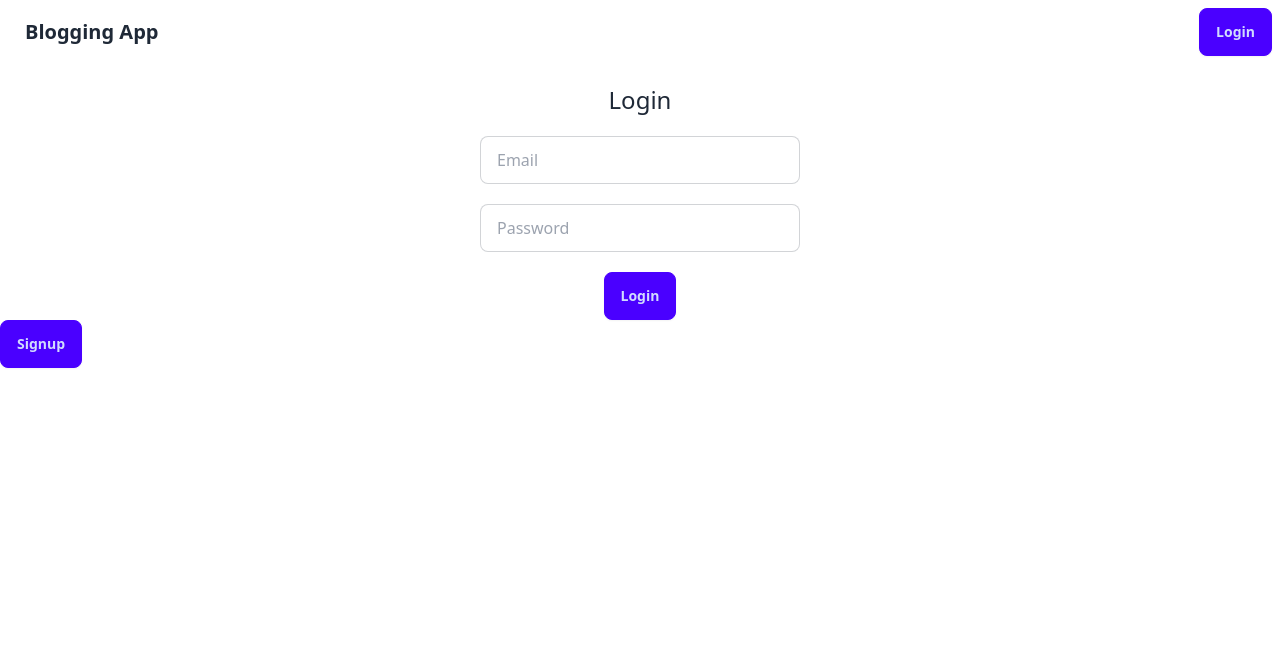
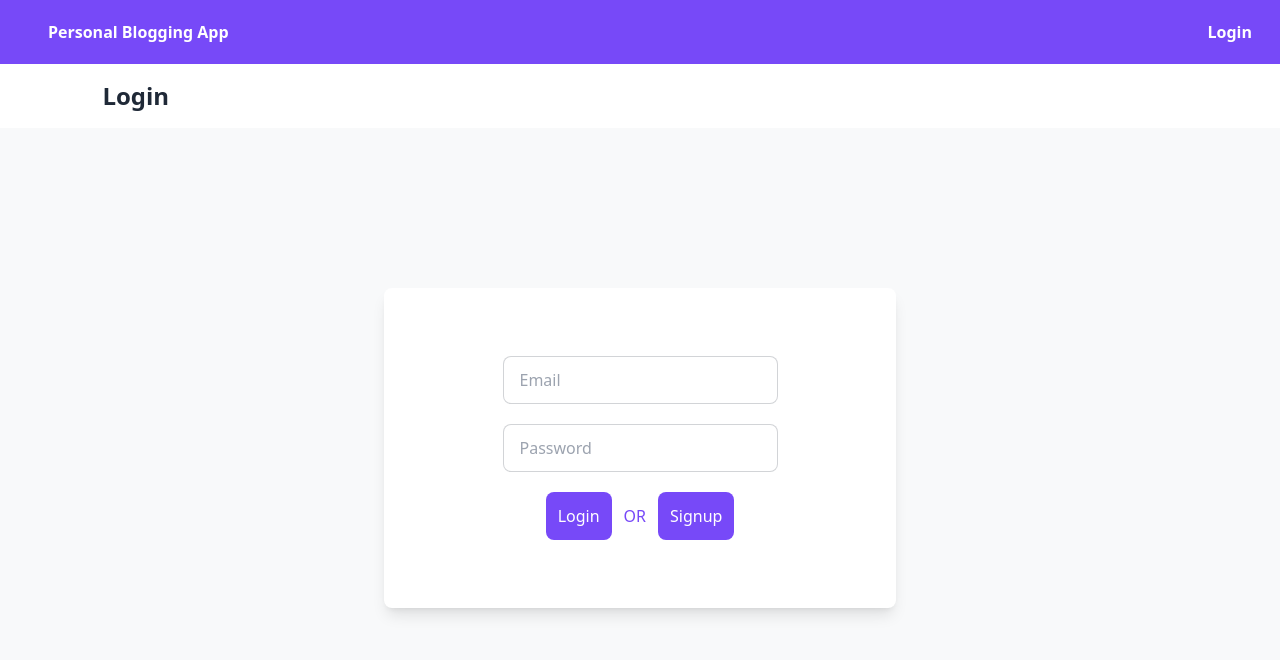
Before and after one commit to mtalalned/Blogging-App-React, a React (Vite) app: page /login in a window 1280 px wide. Shown: the top 660 px of the page. Built offline with nearby package versions, Linux system fonts and the light colour scheme; no server answers.

Commit message:
Dashboard Ui is Completed

```diff
--- a/src/Pages/Dashboard.jsx
+++ b/src/Pages/Dashboard.jsx
@@ -195,24 +195,38 @@ const Dashboard = () => {
 
   return (
     <>
-    <div className='flex flex-col justify-center items-center'>
+    <h1 className='text-2xl text-center m-4 text-start ms-[8%] font-bold'>Dashboard</h1>
+    <div className='flex flex-col justify-center items-start bg-[#f8f9fa] py-[35px] ps-[15px] min-[400px]:ps-[50px] min-[600px]:ps-[112px]'>
 
-      <form onSubmit={addBlog} className='flex flex-col justify-center items-center gap-4'>
-        <input type="text" placeholder="Title" className="input input-bordered" minLength={5} maxLength={50} ref={title}/>
-        <textarea className="textarea textarea-bordered" placeholder="Post your blog" minLength={100} maxLength={3000} ref={blog}></textarea>
-        <button type='submit' className="btn btn-primary">{loader ? <span className="loading loading-spinner loading-md"></span> : 'Publish Blog'}</button>
-      </form>
+      <div className='flex flex-col gap-5 justify-center items-start px-5 min-[450px]:px-[65px] py-7 bg-[#ffffff] w-[95%] min-[400px]:w-[85%] min-[900px]:w-[70%] min-w-[300px] min-h-[40vh] rounded-lg shadow-lg'>
+          <form onSubmit={addBlog} className='flex w-full flex-col justify-center items-start gap-4'>
+            <input type="text" placeholder="Title" className="w-full input input-bordered focus:ring-2 focus:ring-[#7749f8] focus:ring-offset-1 focus:ring-offset-[#f8f9fa]" minLength={5} maxLength={50} required ref={title}/>
+            <textarea className="textarea textarea-bordered w-full focus:ring-2 focus:ring-[#7749f8] focus:ring-offset-1 focus:ring-offset-[#f8f9fa]" placeholder="What is in your mind" minLength={100} maxLength={3000} ref={blog} required></textarea>
+            <button type='submit' className="bg-[#7749f8] text-white rounded-lg py-2 px-6">{loader ? <span className="loading loading-spinner loading-md"></span> : 'Publish Blog'}</button>
+          </form>
+      </div>
 
-      <div className='flex flex-col justify-center gap-5 w-full'>
-        <h1 className='text-2xl text-start font-bold'>My blogs</h1>
-        {mainLoader ? <span className="loading loading-spinner loading-md"></span> : blogArray.length > 0 ? blogArray.map ((items , index)=> {
-          return <div key={items.docid} className='w-full border'>
-            <p>{items.title}</p>
-            <p>{userObj.firstName}{' '}{userObj.lastName}</p>
-            <p>{items.postingDay}</p>
-            <p className='break-words'>{items.blog}</p>
-            <button onClick={()=> openDeleteModal(items.docid , index)} className='btn btn-primary'>Delete</button>
-            <button onClick={()=> openUpdateModal(items.docid ,index)} className='btn btn-error'>Edit</button>
+        <h1 className='text-2xl text-start font-bold mt-10 mb-6'>My blogs</h1>
+
+      <div className='flex flex-col gap-5 justify-start items-start w-[80%] min-[400px]:w-[85%] min-[900px]:w-[70%]'>
+        {mainLoader ? <div className='text-center w-full mt-5'><span className="loading loading-spinner loading-lg text-[#7749f8]"></span></div>: blogArray.length > 0 ? blogArray.map ((items , index)=> {
+          return <div key={items.docid} className='flex w-[100%] px-7 py-5 flex-col bg-[#ffffff] justify-center items-start gap-4 rounded-lg shadow-lg  min-h-[40vh] min-w-[300px]'>
+            <div className='flex justify-start items-start gap-4 w-full pe-5'>
+              <div className='text-white bg-[#7749f8] rounded-lg p-5 flex justify-center items-center'>
+                img
+              </div>
+              <div className='flex flex-col justify-start items-start w-[80%]'>
+                <p className='font-bold text-2xl w-full border break-words'>{items.title}</p>
+                <p className='text-sm text-[#747779] font-bold'>{userObj.firstName}{' '}{userObj.lastName} - {items.postingDay}</p>
+              </div>
+            </div>
+            <div className='break-words w-full'>
+              <p className='break-words text-[#7f868d]'>{items.blog}</p>
+            </div>
+            <div className='flex justify-start gap-1'>
+              <button onClick={()=> openDeleteModal(items.docid , index)} className='hover:bg-[#dadcde] text-[#7749f8] rounded-lg px-3 py-1'>Delete</button>
+              <button onClick={()=> openUpdateModal(items.docid ,index)} className='hover:bg-[#dadcde] text-[#7749f8] rounded-lg px-3 py-1'>Edit</button>
+            </div>
           </div>}) : <div>No data post something</div>
           }
       </div>
--- a/src/Pages/Login.jsx
+++ b/src/Pages/Login.jsx
@@ -38,13 +38,18 @@ const Login = () => {
 
   return (
     <div>
-      <h1 className='text-2xl text-center m-5'>Login</h1>
-      <form onSubmit={SignInUser} className='flex flex-col gap-5 justify-center items-center'>
-        <input type="text" placeholder="Email" className="input input-bordered w-full max-w-xs" ref={email} required/>
-        <input type="password" placeholder="Password" className="input input-bordered w-full max-w-xs" ref={password} required/>
-        <button type='submit' className="btn btn-primary">{loader ? <span className="loading loading-spinner loading-md"></span> : 'Login'}</button>
+      <h1 className='text-2xl text-center m-4 text-start ms-[8%] font-bold'>Login</h1>
+      <div className='bg-[#f8f9fa] flex justify-center items-center min-h-[80vh]'>
+      <form onSubmit={SignInUser} className='flex flex-col gap-5 justify-center items-center bg-[#ffffff] w-[40%] min-w-[300px] min-h-[40vh] rounded-lg shadow-lg'>
+        <input type="text" placeholder="Email" className="input input-bordered min-w-[275px] focus:ring-2 focus:ring-[#7749f8] focus:ring-offset-1 focus:ring-offset-[#f8f9fa]" ref={email} required/>
+        <input type="password" placeholder="Password" className="input input-bordered min-w-[275px] focus:ring-2 focus:ring-[#7749f8] focus:ring-offset-1 focus:ring-offset-[#f8f9fa]" ref={password} required/>
+        <div className='flex gap-3 justify-center items-center'>
+        <button type='submit' className="bg-[#7749f8] text-white rounded-lg p-3">{loader ? <span className="loading loading-spinner loading-md"></span> : 'Login'}</button>
+        <p className='text-[#7749f8]'>OR</p>
+        <button onClick={()=>{navigate('/signup')}} className="bg-[#7749f8] text-white rounded-lg p-3">Signup</button>
+        </div>
       </form>
-      <button onClick={()=>{navigate('/signup')}} className="btn btn-primary">Signup</button>
+      </div>
     </div>
   )
 }
--- a/src/Pages/Signup.jsx
+++ b/src/Pages/Signup.jsx
@@ -65,15 +65,17 @@ const Signup = () => {
 
   return (
     <div>
-      <h1 className='text-2xl text-center m-5'>Signup</h1>
-      <form onSubmit={signUpUser} className='flex flex-col gap-5 justify-center items-center'>
-      <input type="text" placeholder="First Name" className="input input-bordered w-full max-w-xs" ref={firstName} required minLength={3}/>
-      <input type="text" placeholder="Last Name" className="input input-bordered w-full max-w-xs" ref={lastName} required minLength={1} maxLength={20}/>
-      <input type="text" placeholder="Email" className="input input-bordered w-full max-w-xs" ref={email} required/>
-      <input type="password" placeholder="Password" className="input input-bordered w-full max-w-xs" ref={password} required pattern=".*" minLength={8}/>
-      <input type="password" placeholder="Repeat Password" className="input input-bordered w-full max-w-xs" ref={repeatPassword} required pattern=".*" minLength={8}/>
-      <button type='submit' className="btn btn-primary">{loader ? <span className="loading loading-spinner loading-md"></span> : 'Signup'}</button>
-    </form>
+      <h1 className='text-2xl text-center m-4 text-start ms-[8%] font-bold'>Signup</h1>
+      <div className='bg-[#f8f9fa] flex justify-center items-center min-h-[80vh]'>
+        <form onSubmit={signUpUser} className='flex flex-col gap-3 py-5 justify-center items-center bg-[#ffffff] w-[40%] min-w-[300px] min-h-[40vh] rounded-lg shadow-lg'>
+          <input type="text" placeholder="First Name" className="input input-bordered min-w-[275px] focus:ring-2 focus:ring-[#7749f8] focus:ring-offset-1 focus:ring-offset-[#f8f9fa]" ref={firstName} required minLength={3}/>
+          <input type="text" placeholder="Last Name" className="input input-bordered min-w-[275px] focus:ring-2 focus:ring-[#7749f8] focus:ring-offset-1 focus:ring-offset-[#f8f9fa]" ref={lastName} required minLength={1} maxLength={20}/>
+          <input type="text" placeholder="Email" className="input input-bordered min-w-[275px] focus:ring-2 focus:ring-[#7749f8] focus:ring-offset-1 focus:ring-offset-[#f8f9fa]" ref={email} required/>
+          <input type="password" placeholder="Password" className="input input-bordered min-w-[275px] focus:ring-2 focus:ring-[#7749f8] focus:ring-offset-1 focus:ring-offset-[#f8f9fa]" ref={password} required pattern=".*" minLength={8}/>
+          <input type="password" placeholder="Repeat Password" className="input input-bordered min-w-[275px] focus:ring-2 focus:ring-[#7749f8] focus:ring-offset-1 focus:ring-offset-[#f8f9fa]" ref={repeatPassword} required pattern=".*" minLength={8}/>
+          <button type='submit' className="bg-[#7749f8] text-white rounded-lg p-3">{loader ? <span className="loading loading-spinner loading-md"></span> : 'Signup'}</button>
+        </form>
+      </div>
   </div>
   )
 }
--- a/src/components/Navbar.jsx
+++ b/src/components/Navbar.jsx
@@ -64,30 +64,30 @@ const Navbar = () => {
 
   return (
     <div>
-      <div className="navbar bg-base-100">
+      <div className="navbar bg-[#7749f8]">
   <div className="flex-1">
-    <Link to={'/'} className="btn btn-ghost text-xl">Blogging App</Link>
+    <Link to={'/'} className=" text-[1rem] text-white font-bold rounded min-[480px]:mx-5 hover:bg-[#ffffff] hover:text-[#7749f8] px-5 py-1">Personal Blogging App</Link>
   </div>
   <div className="flex-none">
     <div className="dropdown dropdown-end">
-      {userCheck ? <button onClick={()=>navigate ('login')} className="btn btn-primary">Login</button> :<>
+      {userCheck ? <button onClick={()=>navigate ('login')} className="text-white mx-5 font-bold">Login</button> :<>
         <div tabIndex={0} role="button">
         <div>
-          <p>{mainLoader ? <span className="loading loading-spinner loading-md"></span> : userObj.firstName + ' ' + userObj.lastName}</p>
+          <p className='text-white hover:bg-[#ffffff] hover:text-[#7749f8] rounded px-5 py-1 font-bold rounded min-[480px]:mx-5'>{mainLoader ? <span className="loading loading-spinner loading-md"></span> : userObj.firstName + ' ' + userObj.lastName}</p>
         </div>
       </div>
       <ul
         tabIndex={0}
-        className="menu menu-sm dropdown-content bg-base-100 rounded-box z-[1] mt-3 w-52 p-2 shadow">
-        <li>
+        className="menu menu-sm dropdown-content bg-base-100 rounded-box z-[1] mt-3 w-52 p-2 shadow-lg border border-[#7749f8]">
+        <li className='hover:bg-[#7749f8] rounded-lg hover:text-white'>
           <Link to={'profile'} className="justify-between">
             Profile
         </Link>
         </li>
-        <li><Link to={'dashboard'} className="justify-between">
+        <li className='hover:bg-[#7749f8] rounded-lg hover:text-white'><Link to={'dashboard'} className="justify-between">
             Dashboard
         </Link></li>
-        <li><a onClick={SignOutUser} className="justify-between">
+        <li className='hover:bg-[#7749f8] rounded-lg hover:text-white'><a onClick={SignOutUser} className="justify-between">
             Signout
         </a></li>
       </ul>
```
